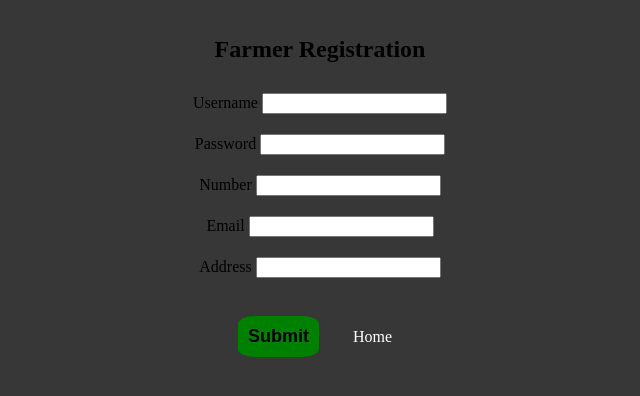
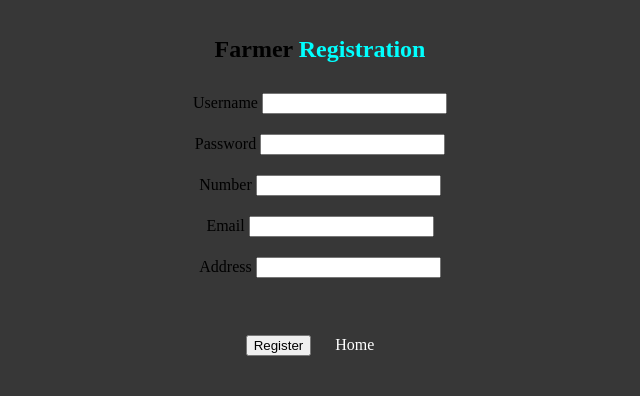
Before and after one commit to sriramvolkaji101/Food-Supply-Chain, a plain HTML site: page farmer.html in a window 1280 px wide. Shown: the whole page, without its empty margins (320-960 px from the left). Drawn offline with Linux system fonts and the light colour scheme.

Commit message:
Update farmer.html

```diff
--- a/farmer.html
+++ b/farmer.html
@@ -9,9 +9,10 @@
     </head>
 
     <body>
-        <h1>Farmer Registration</h1>
+
 
         <form class="form">
+            <h1>Farmer <span>Registration</span></h1>
             <div>
                 <label for="fname">Username</label>
                 <input type="text" id="uname" name="uname" title="uname"><br>
@@ -37,8 +38,10 @@
                 <input type="text" id="address" name="address" value=""><br>
             </div>
             <br>
-            <input  class="submit" type="submit" value="Submit">
-            <a href="./index.html">Home</a>
+            <div class="b">
+            <button class="gg">Register</button>
+            <a class="an" href="./index.html">Home</a>
+            </div>
           </form>
     </body>
 </html>
```
